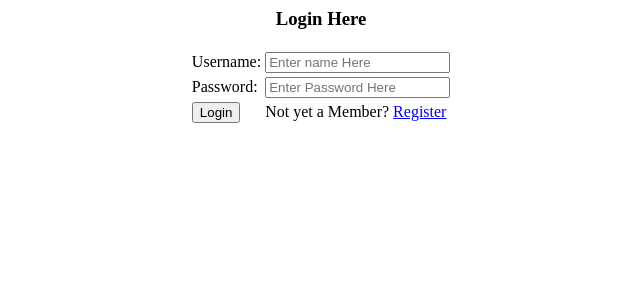
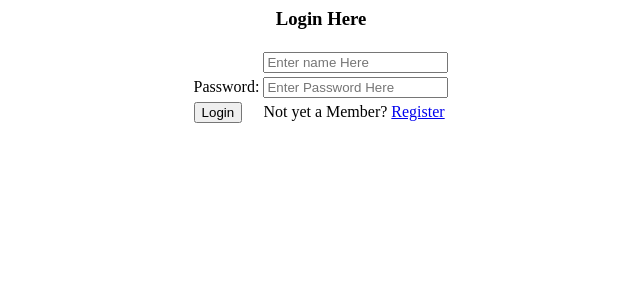
Before and after one commit to Anitnand/Balurghat.in, a PHP site: page /login.php in a window 1280 px wide. Shown: the top 300 px of the page, without its empty margins (319-959 px from the left). Run offline with PHP 8.4, Linux system fonts and the light colour scheme.

Commit message:
Update login.php

```diff
--- a/login.php
+++ b/login.php
@@ -13,7 +13,7 @@
   <form action="" method="post">
       <table>
         <tr>
-          <td>Username:</td>
+          <td></td>
           <td><input type="text" name="user" placeholder="Enter name Here"></td>
         </tr>
         <tr>
```
